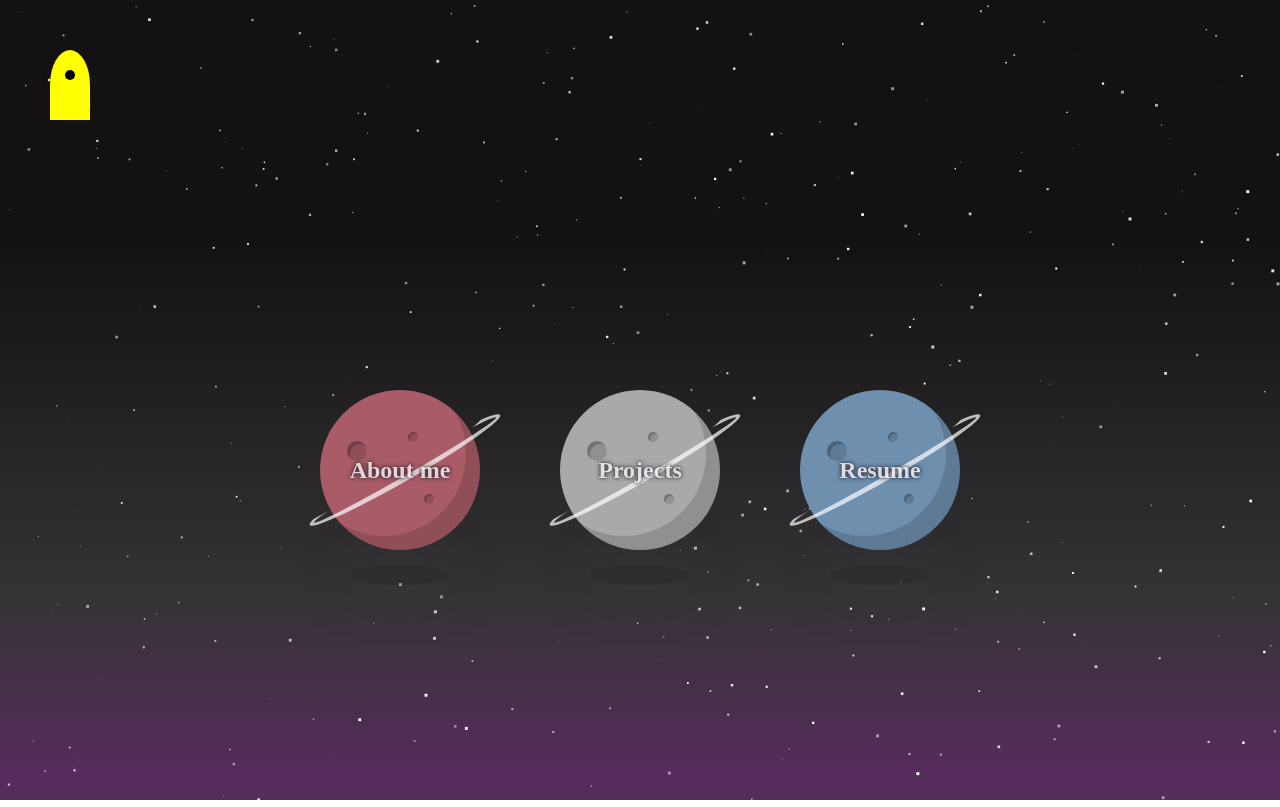
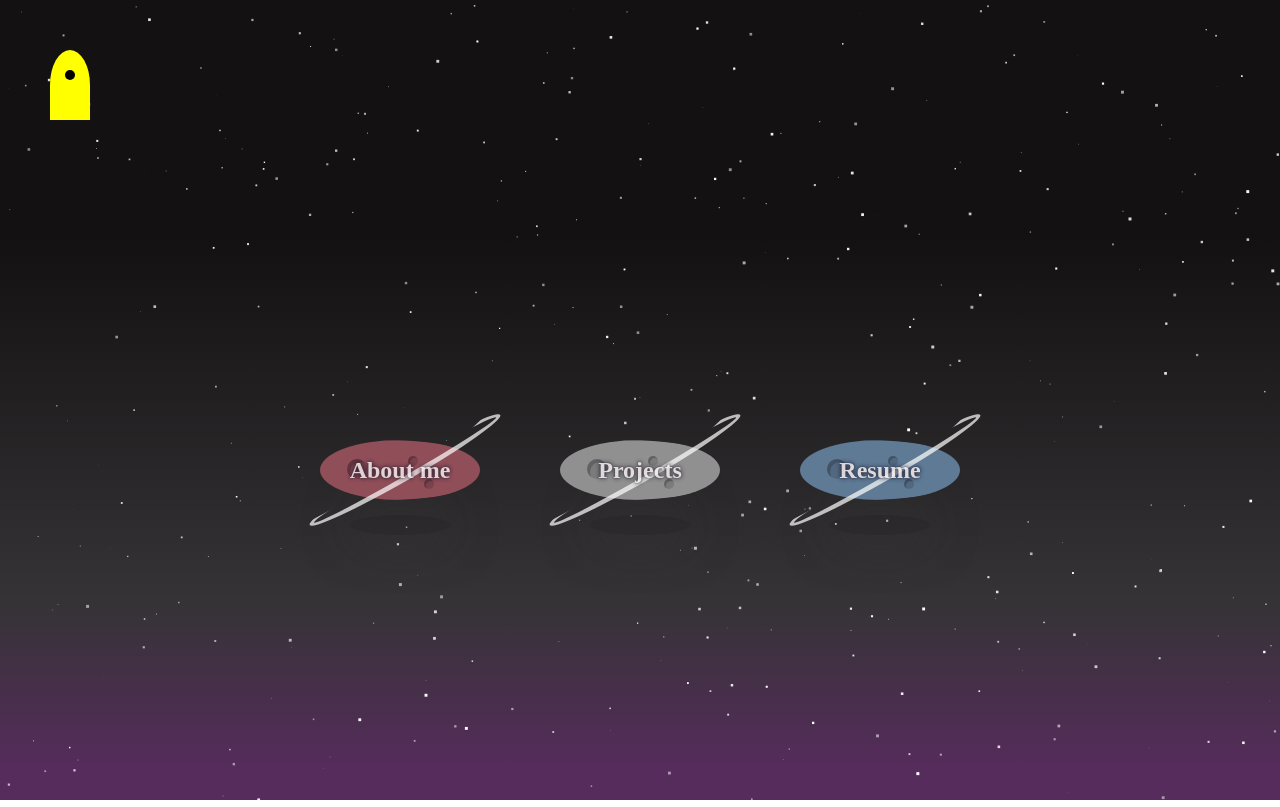
Before and after one commit to DaniilsFirgers/personal_website, a Vue app: page / in a window 1280 px wide. Built offline with nearby package versions, Linux system fonts and the light colour scheme.

Commit message:
fix some planet vue stuff

```diff
--- a/src/components/Planet.vue
+++ b/src/components/Planet.vue
@@ -3,40 +3,45 @@ import { defineProps, ref } from "vue";
 
 const planetRef = ref<HTMLElement | null>(null);
 
-const emit = defineEmits(["mouseenter", "mouseleave"]);
-function handleOnMouseEnter() {
-  emit("mouseenter", planetRef.value);
+const emit = defineEmits(["click"]);
+function handleOnClick() {
+  emit("click", props.url);
 }
-function handleOnMouseLeave() {
-  emit("mouseleave", planetRef.value);
-}
+
 const props = defineProps({
   url: String,
   pageName: String,
   planetColor: String,
   shadowColor: String,
   fitPlanetName: String,
+  planetWidth: String,
 });
+console.log(props);
 </script>
 
 <template>
   <div>
-    <div
-      class="planet-holder"
-      ref="planetRef"
-      @mouseenter="handleOnMouseEnter"
-      @mouseleave="handleOnMouseLeave"
-    >
-      <div class="planet" :style="{ '--shadow-color': shadowColor }">
+    <div class="planet-holder" ref="planetRef">
+      <div
+        class="planet"
+        :style="{
+          '--shadow-color': shadowColor,
+          '--planet-width': planetWidth,
+        }"
+      >
         <div class="crater"></div>
         <div class="crater"></div>
         <div class="crater"></div>
         <div class="surface" :style="{ backgroundColor: planetColor }"></div>
       </div>
       <div class="ring"></div>
-      <a href="/" :style="{ '--name-fit': fitPlanetName }" class="page-name">{{
-        pageName
-      }}</a>
+      <button
+        :style="{ '--name-fit': fitPlanetName }"
+        class="page-name"
+        @click="handleOnClick"
+      >
+        {{ pageName }}
+      </button>
     </div>
     <div class="shadow"></div>
   </div>
@@ -59,10 +64,11 @@ const props = defineProps({
 
 .planet {
   box-sizing: border-box;
+
   position: relative;
   border-radius: 100%;
-  height: 160px;
-  width: 160px;
+  height: var(--planet-width);
+  width: var(--planet-width);
   overflow: hidden;
   z-index: 2;
 }
```
